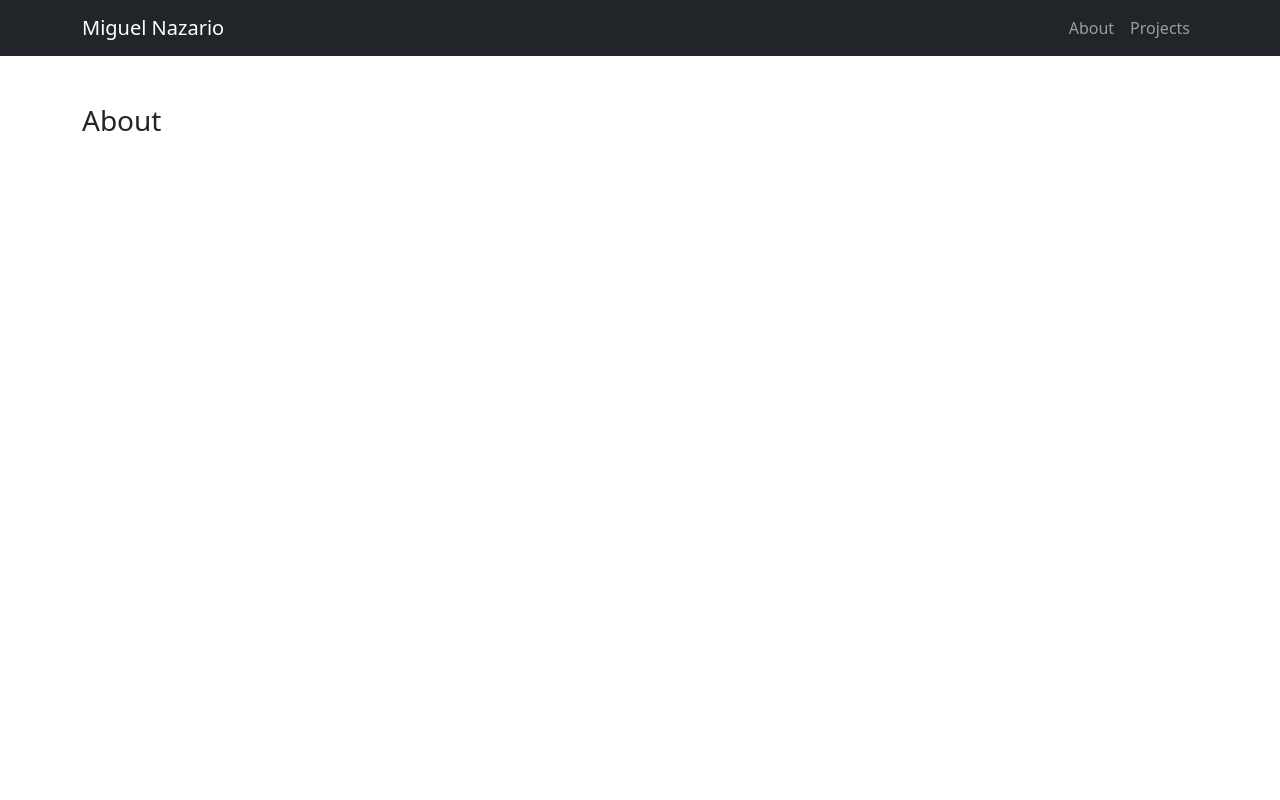
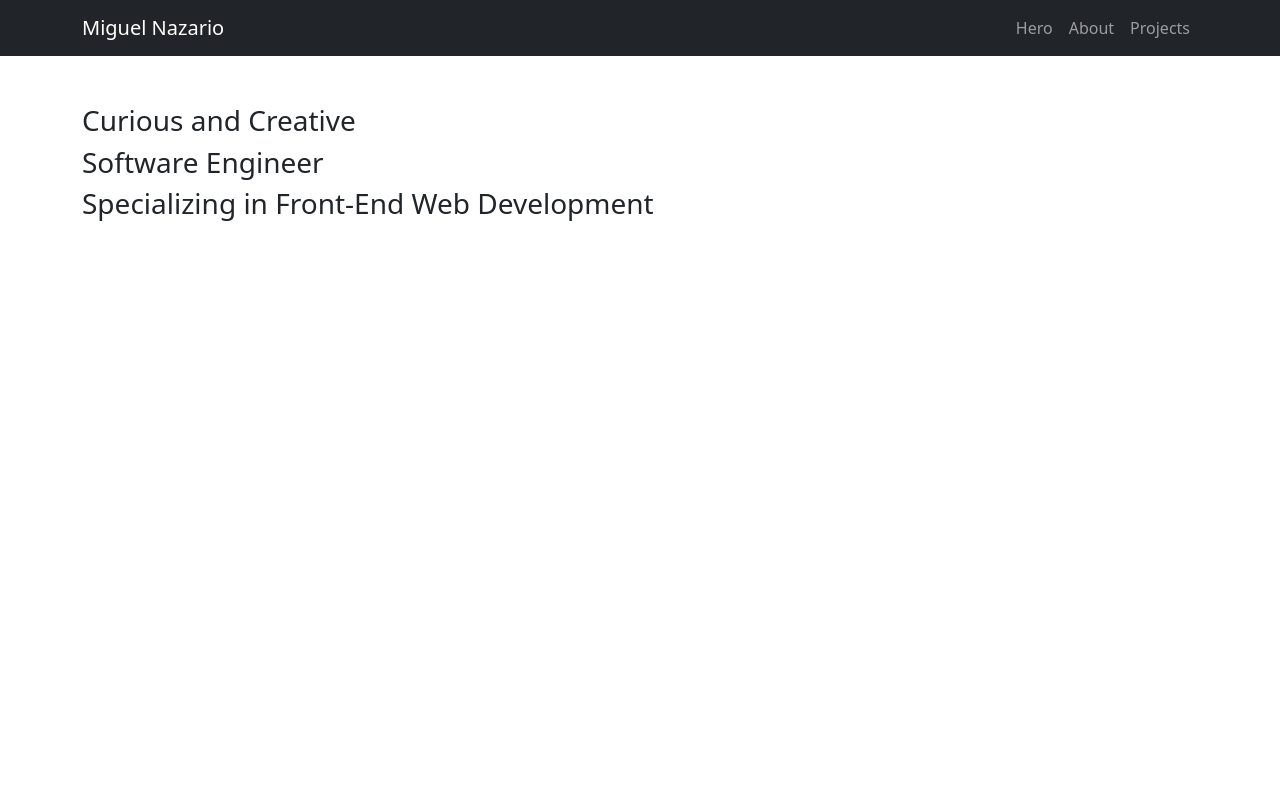
Before and after one commit to gitMiguel27/my-portfolio, a React (Vite) app: page / in a window 1280 px wide. Shown: the top 800 px of the page. Built offline with nearby package versions, Linux system fonts and the light colour scheme.

Commit message:
added hero page

```diff
--- a/src/App.jsx
+++ b/src/App.jsx
@@ -1,6 +1,7 @@
 import './App.css'
 import 'bootstrap/dist/css/bootstrap.min.css'
 import Header from './components/Header/Header'
+import Hero from './pages/Hero/Hero'
 import About from './pages/About/About'
 import Projects from './pages/Projects/Projects'
 import Footer from './components/Footer/Footer'
@@ -11,6 +12,7 @@ function App() {
   return (
     <div>
       <Header />
+      <Hero />
       <About />
       <Projects />
       <Footer />
--- a/src/components/Header/Header.jsx
+++ b/src/components/Header/Header.jsx
@@ -6,19 +6,20 @@ function Header() {
     <Navbar collapseOnSelect expand="lg" bg="dark" data-bs-theme="dark" sticky="top">
       <Container>
         <Navbar.Brand as={Nav.Link}>
-          <Scroll to="about" smooth={true} offset={-100} duration={350}>Miguel Nazario</Scroll>
+          <Scroll to="hero" smooth={true} offset={-100} duration={350}>Miguel Nazario</Scroll>
         </Navbar.Brand>
         <Navbar.Toggle aria-controls="responsive-navbar-nav" />
         <Navbar.Collapse id="responsive-navbar-nav">
           <Nav className="ms-auto">
+            <Nav.Link>
+              <Scroll to="hero" smooth={true} offset={-100} duration={350}>Hero</Scroll>
+            </Nav.Link>
             <Nav.Link>
               <Scroll to="about" smooth={true} offset={-100} duration={350}>About</Scroll>
             </Nav.Link>
             <Nav.Link>
               <Scroll to="projects" smooth={true} offset={-100} duration={350}>Projects</Scroll>
             </Nav.Link>
-            {/* <Nav.Link as={Scroll} to="about" smooth={true} offset={-100} duration={350} >About</Nav.Link> */}
-            {/* <Nav.Link as={Scroll} to="projects" smooth={true} offset={-100} duration={350} >Projects</Nav.Link> */}
           </Nav>
         </Navbar.Collapse>
       </Container>
--- a/src/pages/About/About.jsx
+++ b/src/pages/About/About.jsx
@@ -3,7 +3,7 @@ import { Container } from "react-bootstrap"
 function About() {
   return (
     <Container id='about' className="my-5" style={{ minHeight: '100vh' }}>
-      <h3>About</h3>
+        <h3>About</h3>
     </Container>
   )
 }
--- /dev/null
+++ b/src/pages/Hero/Hero.jsx
@@ -0,0 +1,19 @@
+import { Container } from "react-bootstrap"
+
+function Hero() {
+  return (
+    <Container id='hero' className="my-5" style={{ minHeight: '100vh' }}>
+      <h3>
+        Curious and Creative
+      </h3>
+      <h3>
+        Software Engineer
+      </h3>
+      <h3>
+        Specializing in Front-End Web Development
+      </h3>
+    </Container>
+  )
+}
+
+export default Hero
```
